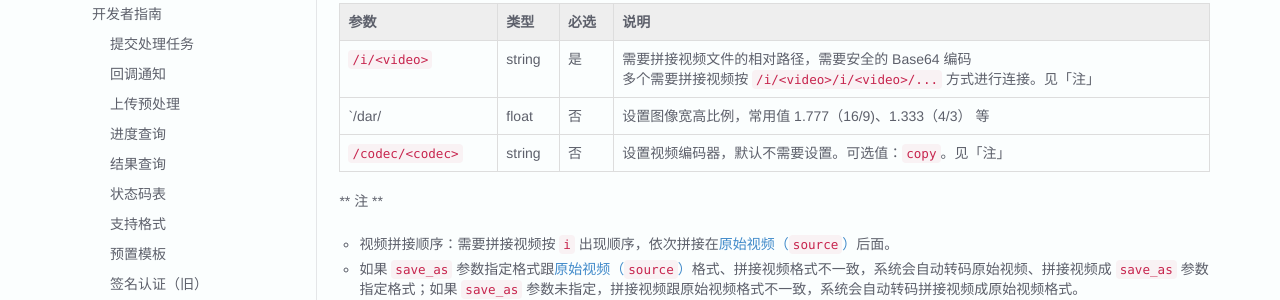
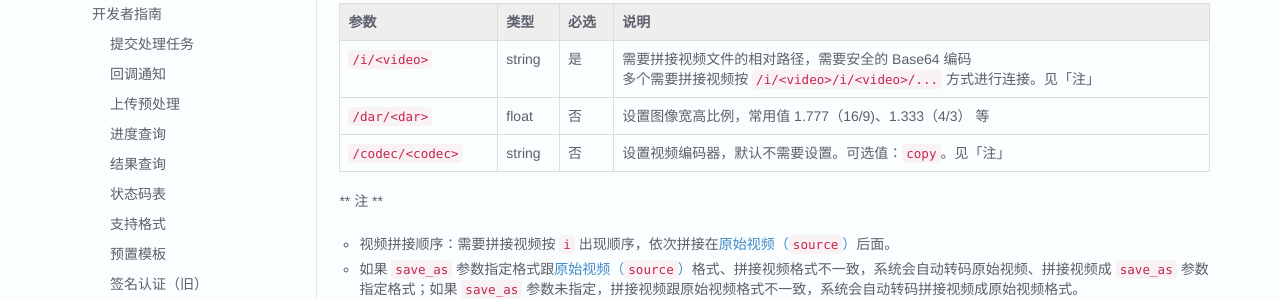
Before and after one commit to upyun/docs, an MkDocs documentation site: the page built from sources/cloud/av.md, in a window 1280 px wide and 900 px high, scrolled down 10655 px. Shown: the part 152-452 px from the top of the window. Built offline with MkDocs 1.6.1, drawn with Linux system fonts in a browser that asks for light colours; old or Windows-style settings are respelled for this version of MkDocs.

Commit message:
quick fix

```diff
--- a/sources/cloud/av.md
+++ b/sources/cloud/av.md
@@ -547,7 +547,7 @@ southwest     |     south      |     southeast
 | 参数              	| 类型   	| 必选	| 说明                                    			|
 |-------------------|-----------|-------|---------------------------------------------------|
 | `/i/<video>`      | string    | 是		| 需要拼接视频文件的相对路径，需要安全的 Base64 编码 <br /> 多个需要拼接视频按 `/i/<video>/i/<video>/...` 方式进行连接。见「注」 |
-| `/dar/<dar>       | float     | 否             | 设置图像宽高比例，常用值 1.777（16/9)、1.333（4/3） 等 |
+| `/dar/<dar>`      | float     | 否             | 设置图像宽高比例，常用值 1.777（16/9)、1.333（4/3） 等 |
 | `/codec/<codec>`  | string    | 否		| 设置视频编码器，默认不需要设置。可选值：`copy`。见「注」 |
 
 ** 注 **
```
